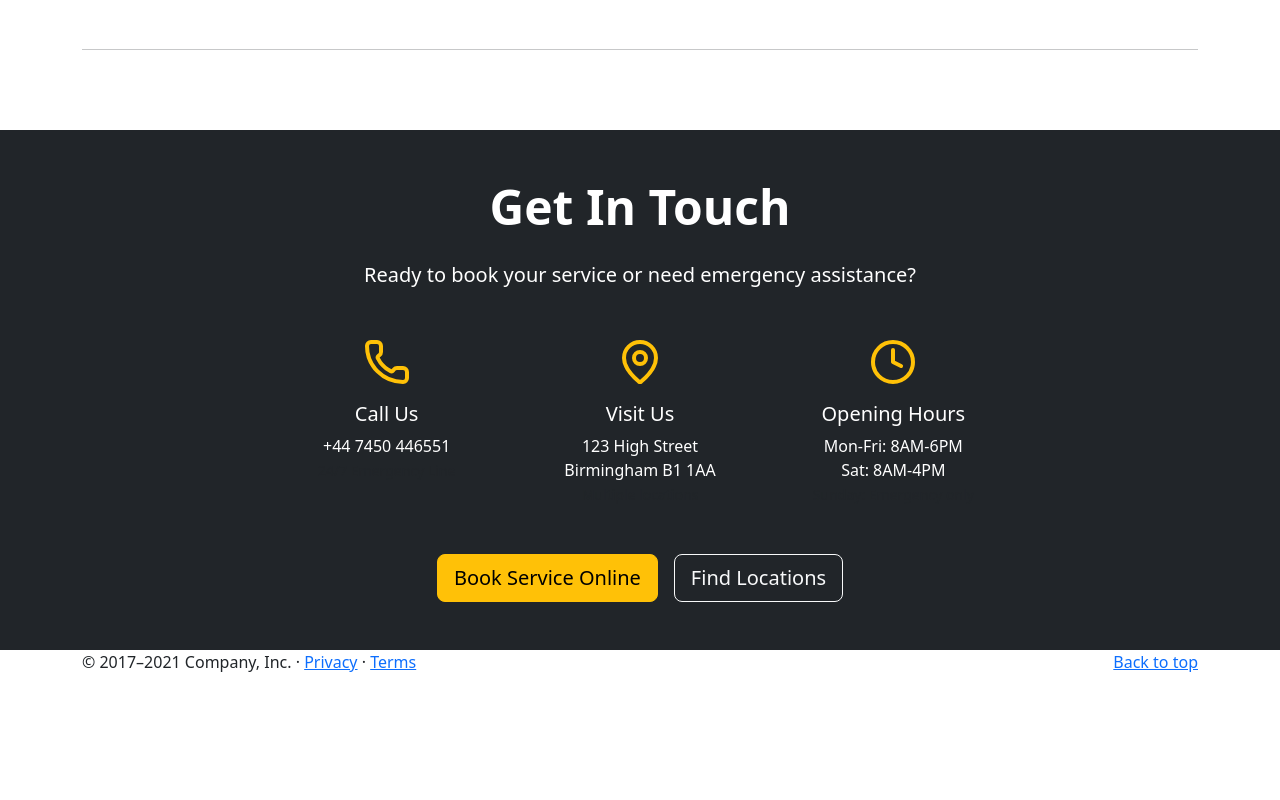
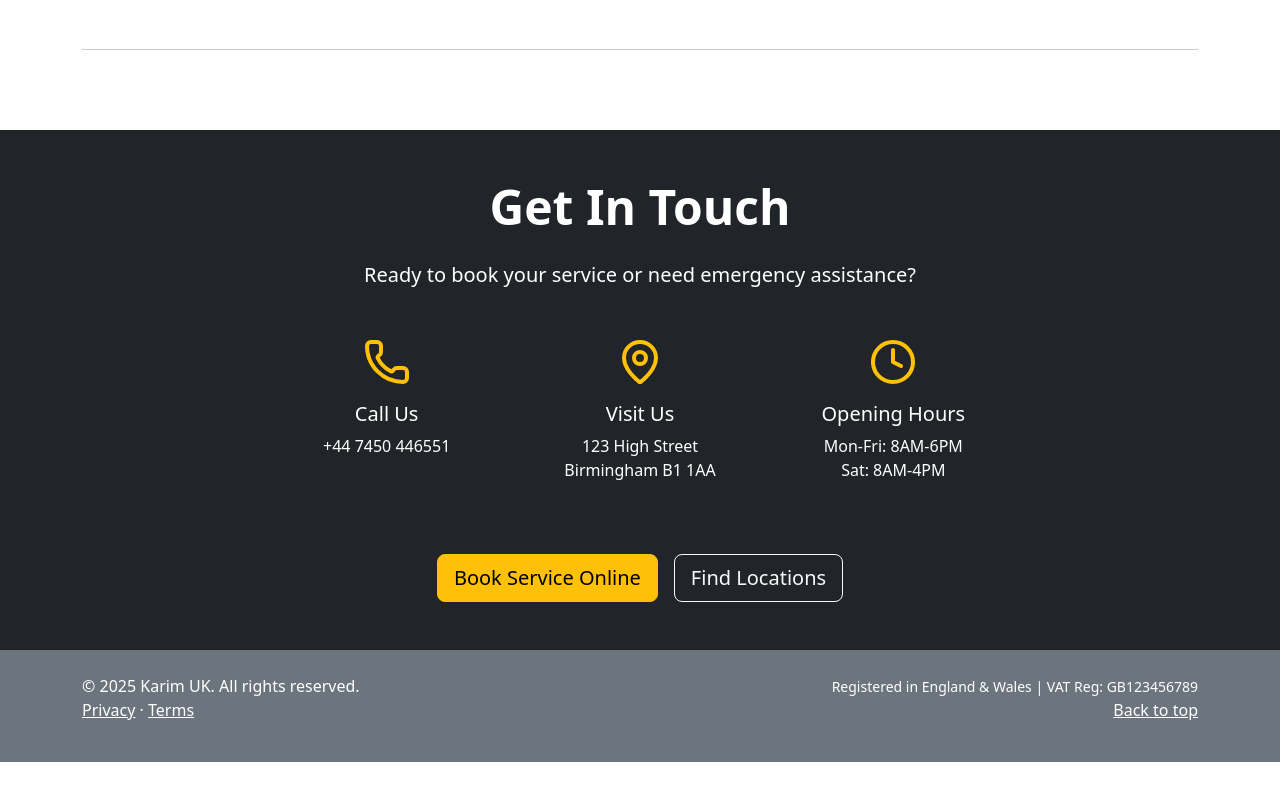
Before and after one commit to SalAlba/karim-ltd, a React (Vite) app: page / in a window 1280 px wide. Shown: the part 2682-3482 px from the top of the page. Before the commit the page ends 3420 px from the top, so only its background shows below. Built offline with nearby package versions, Linux system fonts and the light colour scheme.

Commit message:
update Footer

```diff
--- a/src/component/Footer.jsx
+++ b/src/component/Footer.jsx
@@ -1,13 +1,36 @@
 const Footer = () => {
   return (
-    <footer className="container">
-      <p className="float-end">
-        <a href="#">Back to top</a>
-      </p>
-      <p>
-        &copy; 2017–2021 Company, Inc. &middot; <a href="#">Privacy</a> &middot;{" "}
-        <a href="#">Terms</a>
-      </p>
+    <footer className="bg-secondary text-white py-4">
+      <div className="container">
+        <div className="row align-items-center">
+          <div className="col-md-6">
+            <p className="mb-0">
+              &copy; {new Date().getFullYear()} Karim UK. All rights reserved.
+            </p>
+          </div>
+          <div className="col-md-6 text-md-end">
+            <small>Registered in England & Wales | VAT Reg: GB123456789</small>
+          </div>
+        </div>
+        <div className="row">
+          <div className="col-md-12">
+            <p className="float-end">
+              <a href="#" className="text-white">
+                Back to top
+              </a>
+            </p>
+            <p>
+              <a className="text-white" href="#">
+                Privacy
+              </a>{" "}
+              &middot;{" "}
+              <a className="text-white" href="#">
+                Terms
+              </a>
+            </p>
+          </div>
+        </div>
+      </div>
     </footer>
   );
 };
```
